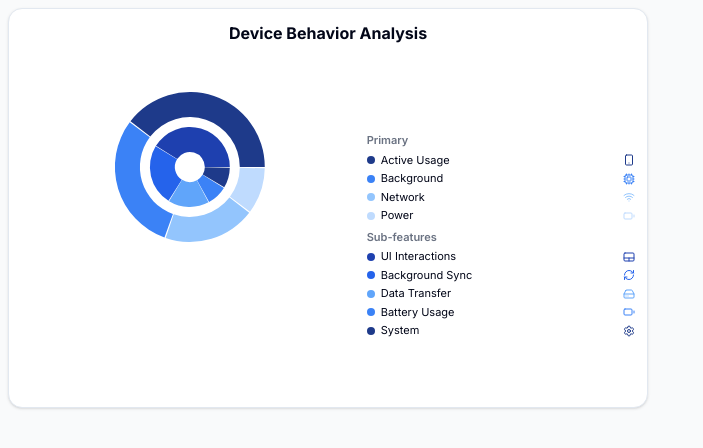
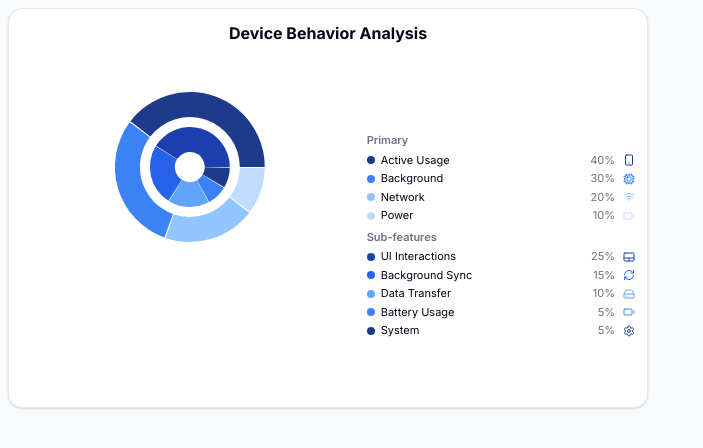
Before and after one commit to smileycookie/CyArt_frontend, a Next.js app in the folder frontend/: page /individual04/layerpiechart in a window 1280 px wide. Shown: the top 448 px of the page, without its empty margins (0-703 px from the left). Built offline with nearby package versions, Linux system fonts and the light colour scheme.

Commit message:
5ProjectCharts

```diff
--- a/frontend/src/components/feature04/layer-pie-chart.tsx
+++ b/frontend/src/components/feature04/layer-pie-chart.tsx
@@ -22,7 +22,7 @@ const CustomTooltip = ({ active, payload }: { active?: boolean, payload?: any[]
   if (active && payload && payload.length) {
     return (
       <div className="bg-white p-2 rounded-md shadow-sm border border-gray-200 text-xs">
-        <p className="font-medium">{payload[0].name}</p>
+        <p className="font-medium">{payload[0].name}: {payload[0].value}%</p>
       </div>
     );
   }
@@ -99,6 +99,7 @@ export default function LayerPieChart() {
                 }}
               />
               <span className="text-[11px] flex-1 truncate">{item.name}</span>
+              <span className="text-[11px] text-gray-500 mr-2">{item.value}%</span> {/* Increased mr-1 to mr-2 */}
               {React.cloneElement(item.icon, {
                 className: "w-3 h-3 flex-shrink-0",
                 color: activeIndex.outer === index ? '#1E40AF' : item.color
@@ -123,6 +124,7 @@ export default function LayerPieChart() {
                 }}
               />
               <span className="text-[11px] flex-1 truncate">{item.name}</span>
+              <span className="text-[11px] text-gray-500 mr-2">{item.value}%</span> {/* Increased mr-1 to mr-2 */}
               {React.cloneElement(item.icon, {
                 className: "w-3 h-3 flex-shrink-0",
                 color: activeIndex.inner === index ? '#2563EB' : item.color
```
